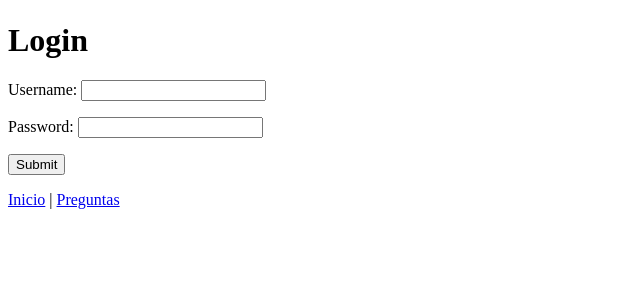
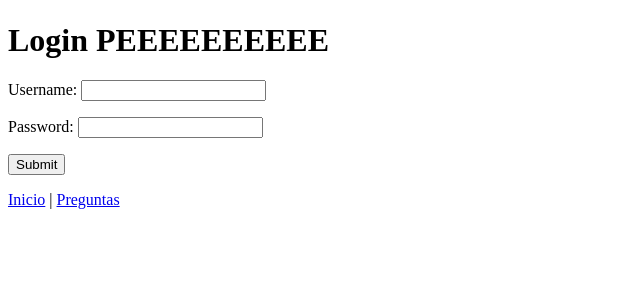
Before and after one commit to Elmer7042/exampleUbuntu, a Django app: page /login/ in a window 1280 px wide. Shown: the part 58-358 px from the top of the page, without its empty margins (0-640 px from the left). Run offline with Django 3.2, Linux system fonts and the light colour scheme.

Commit message:
cambio en la nueva rama

```diff
--- a/templates/login.html
+++ b/templates/login.html
@@ -1,7 +1,7 @@
 {% extends "base2.html" %}
 {% block title %} Login {% endblock %}
 {% block content %}
-    <h1>Login</h1>
+    <h1>Login PEEEEEEEEEE</h1>
     {% if message%}
         <b>{{message}}</b>
     {% endif %}
```
